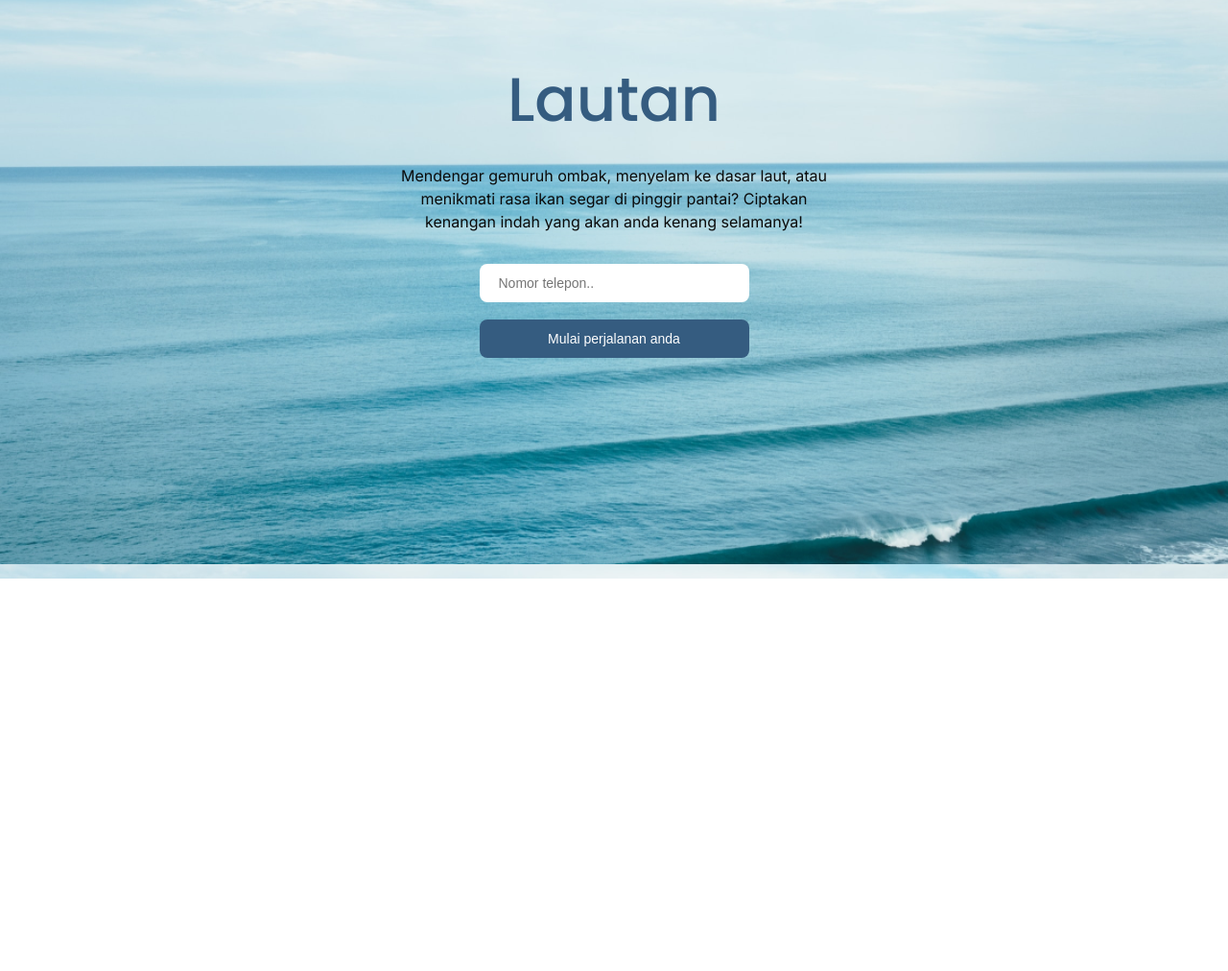
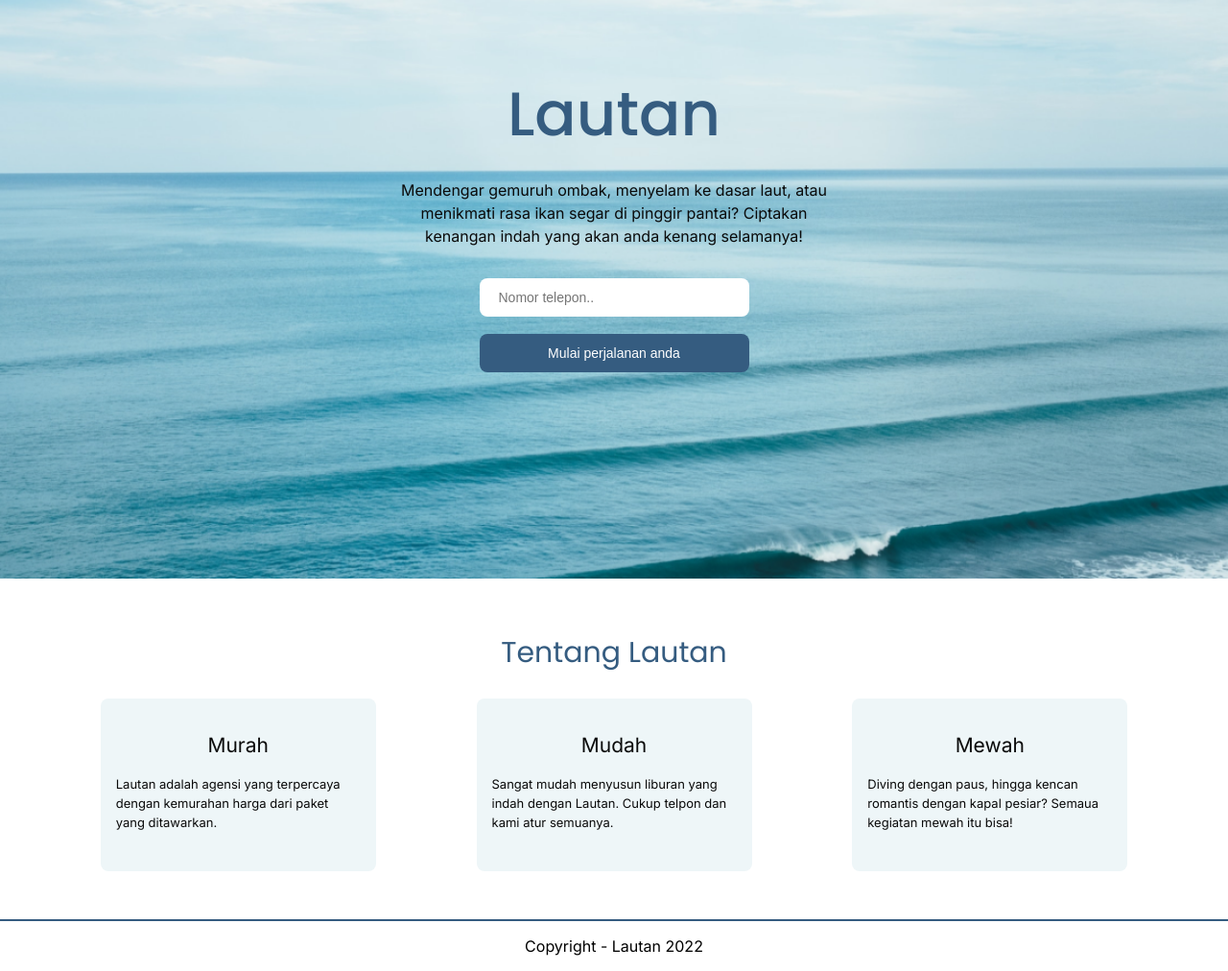
Before and after one commit to muhammadrisano/wd13-lautan, a plain HTML site: page index.html in a window 1280 px wide. Shown: the part 197-1209 px from the top of the page at 96% size. Before the commit the page ends 800 px from the top, so only its background shows below. Drawn offline with Linux system fonts and the light colour scheme.

Commit message:
add section about

```diff
--- a/assets/css/style.css
+++ b/assets/css/style.css
@@ -14,12 +14,15 @@ html, body{
   display: flex;
   justify-content: center;
   align-items: center;
+  background-repeat: no-repeat;
+  background-size: cover;
+  background-position: center;
   /* position: relative; */
 }
 
 .container{
   width: 450px;
-  height: 400px;
+  /* height: 400px; */
   /* background-color: lightgreen; */
   /* position: absolute;
   top: 50%;
@@ -73,3 +76,81 @@ html, body{
   box-sizing: border-box;
   margin-top: 18px;
 }
+
+#about{
+  padding-top: 30px;
+  padding-bottom: 50px;
+}
+.about-title{
+  color: #355C80;
+  font-size: 30px;
+  text-align: center;
+  font-weight: 400;
+  font-family: "Poppins", sans-serif;
+}
+.wrapper-card{
+  display: flex;
+  justify-content: space-evenly;
+}
+
+.card{
+  width: 287px;
+  height: 180px;
+  border-radius: 8px;
+  background-color: #EEF6F8;
+  padding: 8px 16px;
+  box-sizing: border-box;
+  font-family: "Inter", sans-serif;
+}
+
+.card h4{
+  font-size: 21px;
+  color: #0A0A0A;
+  text-align: center;
+  font-weight: 400;
+  margin-bottom: 18px;
+}
+
+.card p{
+  font-size: 13px;
+  font-weight: 400;
+  color: #0A0A0A;
+  line-height: 20px;
+}
+.footer{
+  border-top: 2px solid #355C80;
+}
+
+.footer p{
+  text-align: center;
+  font-family: "Inter", sans-serif;
+  font-size: 16px;
+  font-weight: 400;
+}
+
+/* table */
+@media screen and (max-width: 830px){
+  .wrapper-card{
+    flex-wrap: wrap;
+    gap: 20px;
+  }
+
+}
+
+/* mobile */
+@media screen and (max-width: 576px){
+  .container{
+    width: 100%;
+    padding-left: 16px;
+    padding-right: 16px;
+    box-sizing: border-box;
+
+  }
+  .wrapper-card{
+    flex-direction: column;
+    align-items: center;
+  }
+  .card{
+    width: 340px;
+  }
+}
--- a/index.html
+++ b/index.html
@@ -13,6 +13,7 @@
     <link rel="stylesheet" href="./assets/css/style.css" />
   </head>
   <body>
+    <!-- section hero -->
     <section id="hero">
       <div class="container">
         <h2 class="hero-title">Lautan</h2>
@@ -27,5 +28,39 @@
         </div>
       </div>
     </section>
+    <!-- end section hero -->
+
+    <!-- start section about -->
+    <section id="about">
+      <h2 class="about-title">
+        Tentang Lautan
+      </h2>
+      <div class="wrapper-card">
+        <div class="card">
+          <h4>Murah</h4>
+          <p>Lautan adalah agensi yang terpercaya
+            dengan kemurahan harga dari paket yang
+            ditawarkan.</p>
+        </div>
+        <div class="card">
+          <h4>Mudah</h4>
+          <p>Sangat mudah menyusun liburan yang
+            indah dengan Lautan. Cukup telpon dan
+            kami atur semuanya.</p>
+        </div>
+        <div class="card">
+          <h4>Mewah</h4>
+          <p>Diving dengan paus, hingga kencan
+            romantis dengan kapal pesiar? Semaua
+            kegiatan mewah itu bisa!</p>
+        </div>
+      </div>
+
+    </section>
+    <!-- end section about -->
+
+    <footer class="footer">
+      <p>Copyright - Lautan 2022</p>
+    </footer>
   </body>
 </html>
```
